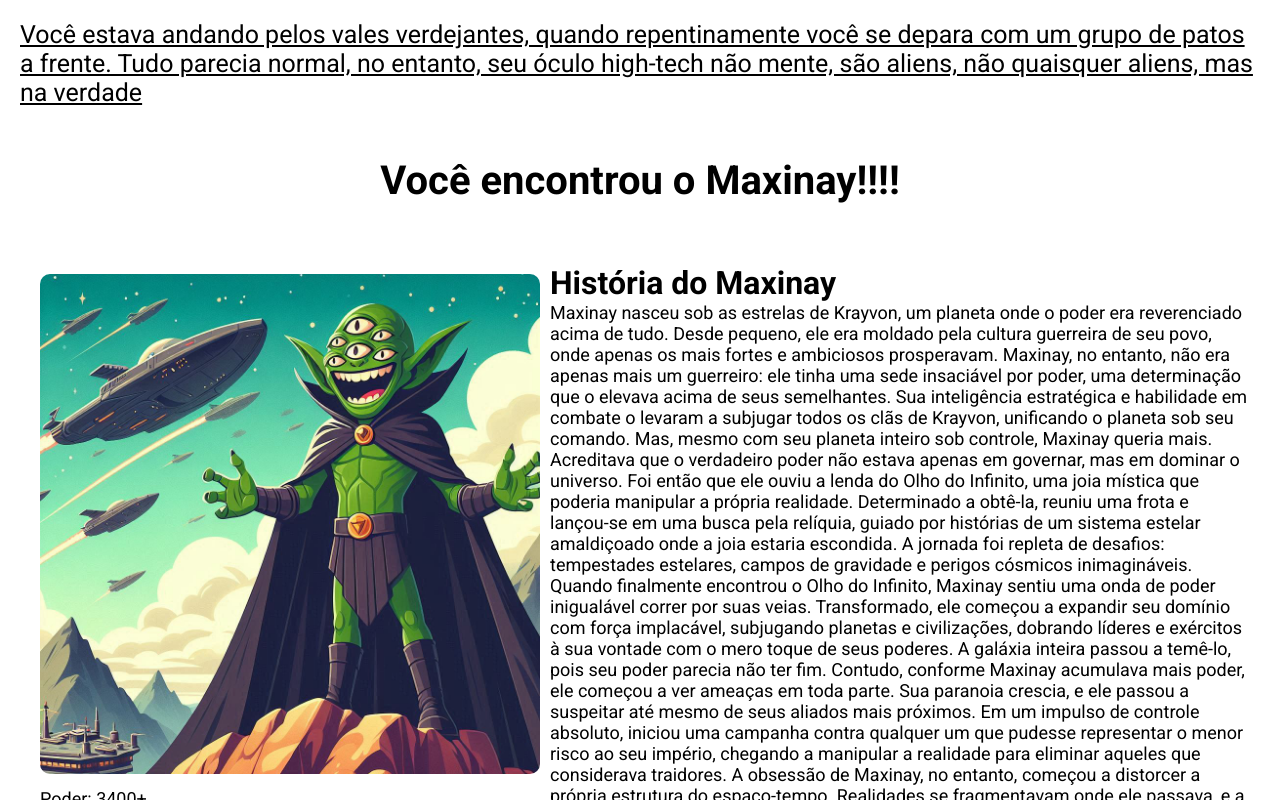
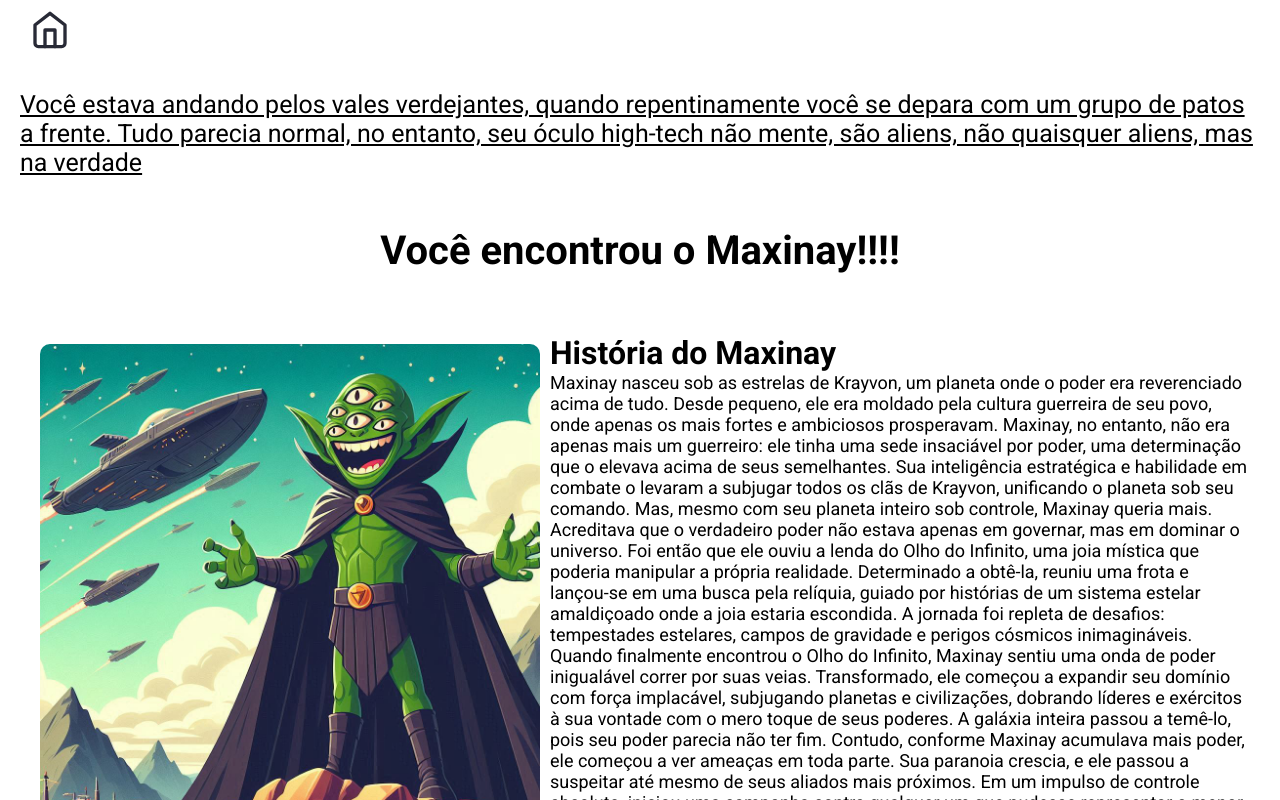
Before and after one commit to Dpbm/dsin-coderchallenge-2024, a Next.js app: page /ducks/search/found/alien/capture in a window 1280 px wide. Shown: the top 800 px of the page. Built offline with nearby package versions, Linux system fonts and the light colour scheme.

Commit message:
feat: capture page header

```diff
--- a/app/ducks/search/found/alien/capture/page.styles.css
+++ b/app/ducks/search/found/alien/capture/page.styles.css
@@ -2,7 +2,11 @@ main{
     padding: 10px;
 }
 
-header{
+#data-container{
+    transform: translateY(70px);
+}
+
+#situtation-header{
     display: flex;
     justify-content: center;
     align-items: center;
@@ -52,6 +56,7 @@ header{
 #capture-container{
     clear: both;
     margin: 20px;
+    margin-bottom: 80px;
     padding: 10px;
 
     background-color: #6272A4;
--- a/app/ducks/search/found/alien/capture/page.tsx
+++ b/app/ducks/search/found/alien/capture/page.tsx
@@ -1,7 +1,9 @@
 import { getAlien, getSituation } from './aliens';
 import Capture from './capture';
+import { Home } from 'react-feather';
 
 import './page.styles.css';
+import '../../../../../pageHeader.styles.css';
 
 export default function Attack() {
 	const alien = getAlien();
@@ -15,14 +17,24 @@ export default function Attack() {
 	return (
 		<main>
 			<header>
+				<a href='/'>
+					<Home size={40} />
+				</a>
+			</header>
+			<div id='data-container'>
+				<div id='situtation-header'>
 					<p id='situation-text'>{situation.story}</p>
-
-				<p id='alien-presentation'>Você encontrou o {alien.name}!!!!</p>
-			</header>
+					<p id='alien-presentation'>
+						Você encontrou o {alien.name}!!!!
+					</p>
+				</div>
 
 				<div id='alien-container'>
 					<div id='alien-data'>
-					<img src={alien.image} alt={`Imagem do ${alien.name}`} />
+						<img
+							src={alien.image}
+							alt={`Imagem do ${alien.name}`}
+						/>
 						<p id='alien-power'>Poder: {alien.power}+</p>
 					</div>
 					<div>
@@ -35,10 +47,14 @@ export default function Attack() {
 					<p>{attack}</p>
 
 					<p>
-					Você usou seu ataque e conseguiu atordoar seu oponente, não
-					perca tempo, capture-o
+						Você usou seu ataque e conseguiu atordoar seu oponente,
+						não perca tempo, capture-o
 					</p>
-				<Capture isAGroup={situation.group} alienName={alien.name} />
+					<Capture
+						isAGroup={situation.group}
+						alienName={alien.name}
+					/>
+				</div>
 			</div>
 		</main>
 	);
```
Lines whose indentation alone changed are shown as unchanged.
